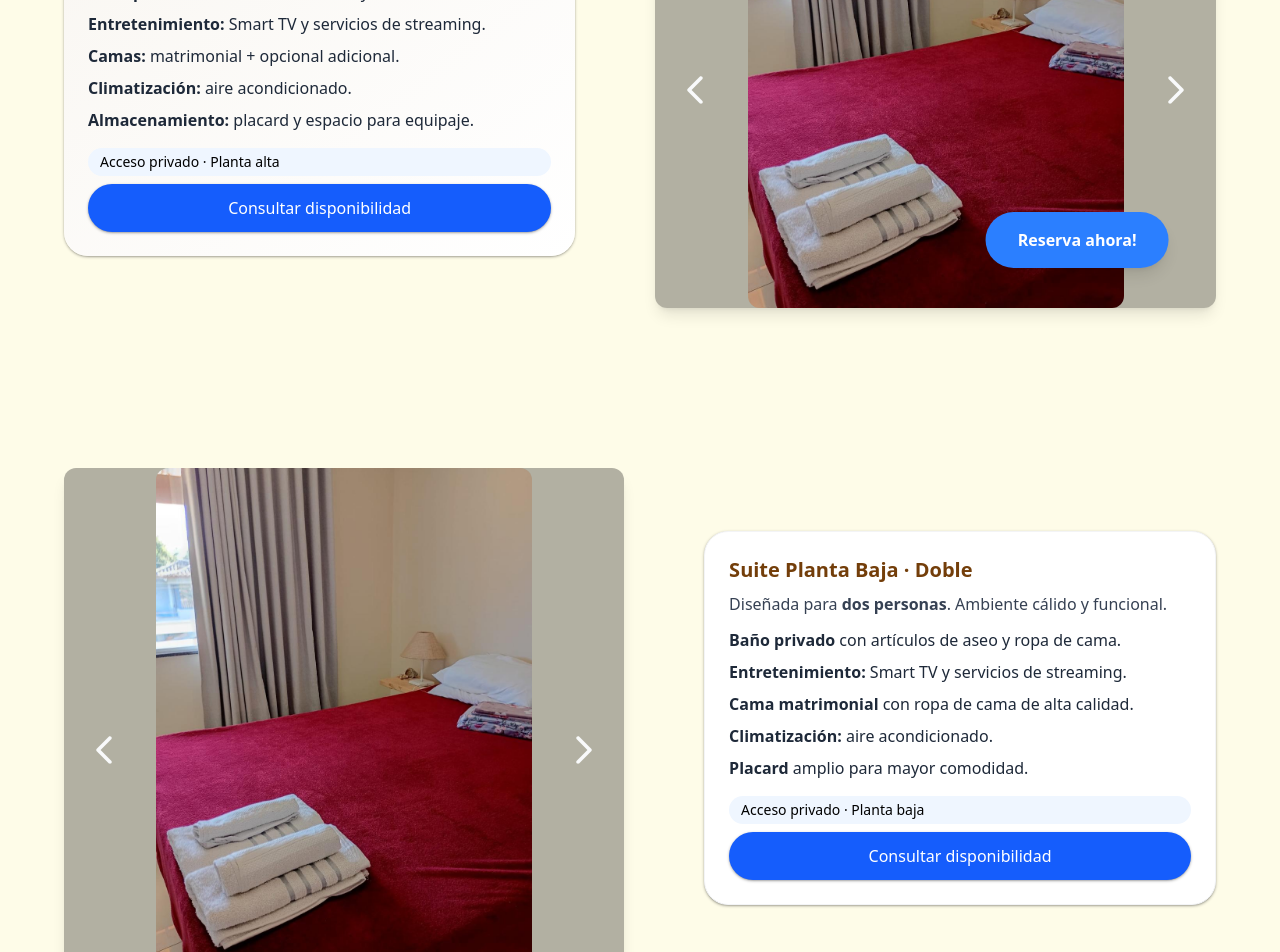
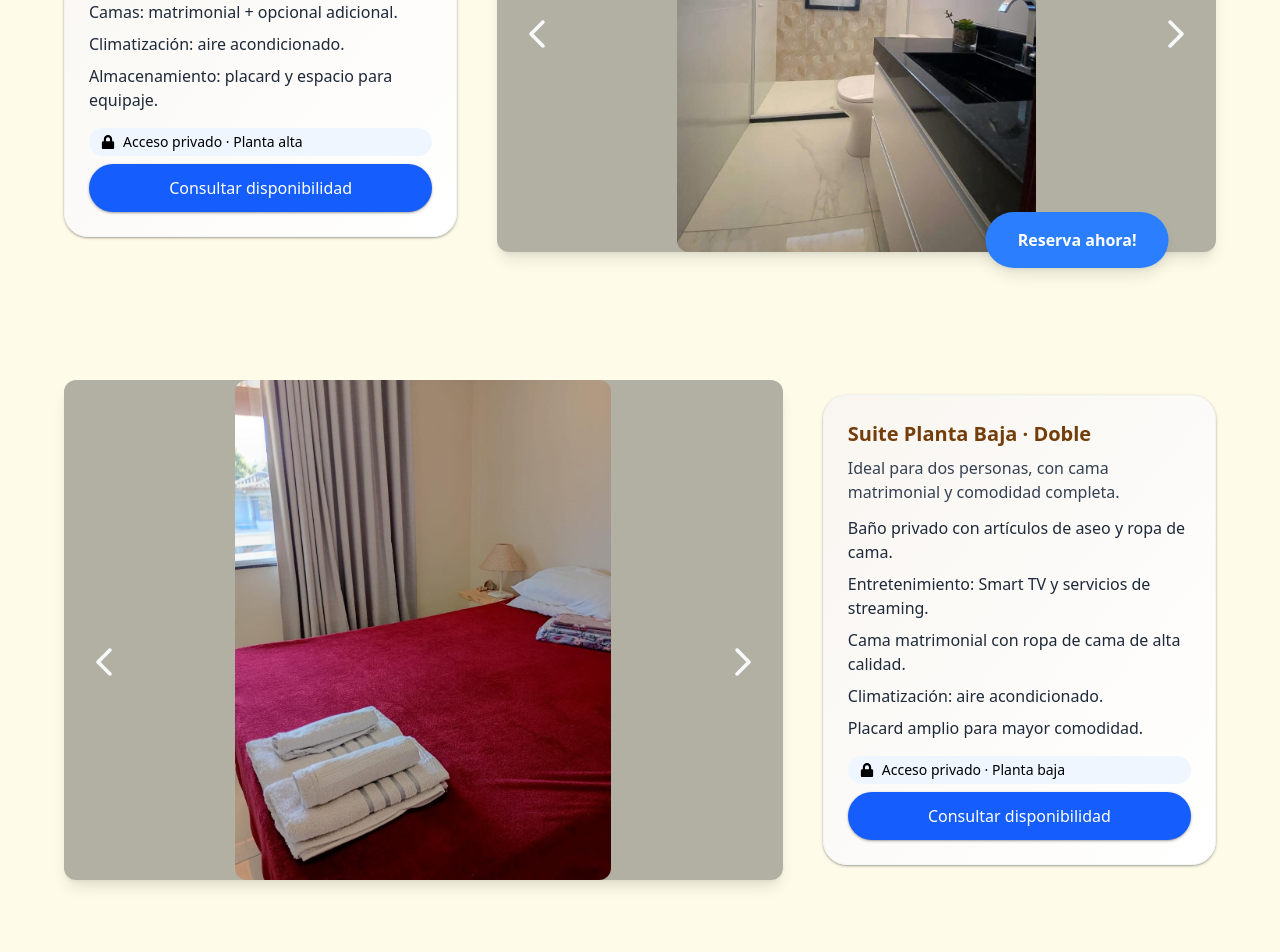
Before and after one commit to LautaroMiceli/corazon-de-geriba, a React (Vite) app: page /accommodations in a window 1280 px wide. Shown: the part 500-1452 px from the top of the page. Built offline with nearby package versions, Linux system fonts and the light colour scheme.

Commit message:
Accommodation refactorizado

```diff
--- /dev/null
+++ b/src/Components/CustomGallery.jsx
@@ -0,0 +1,43 @@
+import { useEffect } from "react";
+import { responsiveOptions } from "../utils/galleryImages";
+import { Galleria } from "primereact/galleria";
+
+const CustomGallery = ({ images, children, reverse }) => {
+    useEffect(() => {
+        window.scrollTo(0, 0);
+    }, []);
+    const itemTemplate = (item) => (
+        <div className="flex justify-center items-center bg-black/5 rounded-xl h-60 sm:h-80 md:h-[500px]">
+            <img
+                src={item.itemImageSrc}
+                alt={item.alt}
+                className="max-h-full max-w-full object-contain rounded-xl"
+            />
+        </div>
+    );
+    const galleriaProps = {
+        value: images,
+        item: itemTemplate,
+        responsiveOptions,
+        circular: true,
+        showThumbnails: false,
+        showThumbnailNavigators: false,
+        showIndicators: false,
+        showItemNavigators: true,
+        autoPlay: true,
+        transitionInterval: 4000,
+    };
+
+    return (
+        <div className={`max-h-screen w-full p-12 flex flex-col gap-5 items-center justify-center lg:flex-row lg:gap-10 ${reverse ? "lg:flex-row-reverse" : ""}`}>
+            {children}
+            <Galleria
+                className="w-full h-full rounded-xl shadow-lg overflow-hidden bg-black/30 max-w-3xl"
+                {...galleriaProps}
+            />
+
+        </div>
+    )
+}
+
+export default CustomGallery
--- a/src/Screens/Accommodation.jsx
+++ b/src/Screens/Accommodation.jsx
@@ -1,59 +1,13 @@
-import React, { useEffect } from "react";
-import { Galleria } from "primereact/galleria";
+import React from "react";
 import { bedroomImages_doble, bedroomImages_triple } from "../utils/galleryImages";
-import { responsiveOptions } from "../utils/galleryImages";
 import { Link } from "react-router-dom";
+import CustomGallery from "../Components/CustomGallery";
+import { FaLock } from "react-icons/fa";
+import { roomDataDoble, roomDataTriple } from "../utils/roomData";
 
-const BedroomGallery = ({ children, images, flex_row_reverse }) => {
-    useEffect(() => {
-        window.scrollTo(0, 0);
-    }, []);
-
-    const itemTemplate = (item) => (
-        <div className="flex justify-center items-center bg-black/5 rounded-xl h-60 sm:h-80 md:h-[500px]">
-            <img
-                src={item.itemImageSrc}
-                alt={item.alt}
-                className="max-h-full max-w-full object-contain rounded-xl"
-            />
-        </div>
-    );
-
-    return (
-        <section className="w-full px-4 py-6 flex flex-col gap-6 items-center mt-20">
-            <div className="flex flex-col items-center gap-6 w-full max-w-6xl lg:gap-20">
-                <div className={`flex flex-col items-center gap-6 w-full max-w-6xl
-                ${flex_row_reverse ? "lg:flex-row-reverse" : "lg:flex-row"}
-                lg:gap-20`}
-                >
-                    {/* Texto descriptivo */}
-                    {children}
-                    <Galleria
-                        className="rounded-xl shadow-lg overflow-hidden bg-black/30 w-full max-w-3xl"
-                        value={bedroomImages_doble}
-                        item={itemTemplate}
-                        responsiveOptions={responsiveOptions}
-                        circular
-                        showThumbnails={false}         // 🔹 oculta thumbnails
-                        showThumbnailNavigators={false}
-                        showIndicators={false}
-                        showItemNavigators             // flechas laterales
-                        autoPlay
-                        transitionInterval={4000}
-                        style={{ width: "100%", height: "100%" }}
-                    />
-                </div>
-            </div>
-        </section>
-    );
-}
-
-export default function RoomDetailsScreen({ url, loading = false }) {
-    const isDisabled = Boolean(loading);
-
+export default function RoomDetailsScreen() {
     return (
         <section className="w-full mx-auto px-4 pt-20 pb-25">
-            {/* Header */}
             <header className="mb-6 text-center">
                 <h1 className="text-2xl sm:text-3xl md:text-4xl font-bold text-gray-800 mb-4 border-b-4 border-yellow-500 pb-2">
                     Habitaciones
@@ -63,70 +17,16 @@ export default function RoomDetailsScreen({ url, loading = false }) {
                 </p>
             </header>
 
-            {/* Integración de la galería */}
             <div className="mt-8 flex flex-col gap-8">
-                <BedroomGallery images={bedroomImages_triple} flex_row_reverse={false}>
-                    {/* Suite planta alta */}
-                    <article className="w-full sm:w-88 md:w-250 rounded-3xl p-4 sm:p-6 shadow-sm/30 bg-linear-to-br from-[#F9F6F1] to-white text-center lg:text-left">
-                        <h2 className="text-lg sm:text-xl font-semibold mb-2 text-yellow-900">
-                            Suite Planta Alta · Triple
-                        </h2>
-                        <p className="text-gray-700 mb-3 text-sm sm:text-base">
-                            Ideal para <strong>dos personas</strong>, con posibilidad de incluir <strong>una cama adicional</strong>.
-                        </p>
-                        <ul className="space-y-2 text-gray-800 text-sm sm:text-base">
-                            <li><strong>Baño privado</strong> con artículos de aseo y toallas incluidos.</li>
-                            <li><strong>Entretenimiento:</strong> Smart TV y servicios de streaming.</li>
-                            <li><strong>Camas:</strong> matrimonial + opcional adicional.</li>
-                            <li><strong>Climatización:</strong> aire acondicionado.</li>
-                            <li><strong>Almacenamiento:</strong> placard y espacio para equipaje.</li>
-                        </ul>
-                        <div className="mt-4 flex flex-col gap-2">
-                            <span className="inline-flex items-center gap-2 text-sm font-medium bg-blue-50 px-3 py-1 rounded-full">
-                                Acceso privado · Planta alta
-                            </span>
-                            <Link
-                                to="/booking?suite=triple"
-                                className='text-white py-2 px-4 sm:py-3 sm:px-5 rounded-3xl shadow-sm/30 text-center bg-blue-600 hover:bg-blue-700 transition-colors text-sm sm:text-base'
-                            >
-                                Consultar disponibilidad
-                            </Link>
-                        </div>
-                    </article>
-                </BedroomGallery>
+                <CustomGallery images={bedroomImages_triple}>
+                    <RoomDetails room={roomDataTriple} />
+                </CustomGallery>
 
-                <BedroomGallery images={bedroomImages_doble} flex_row_reverse={true}>
-                    {/* Suite planta baja */}
-                    <article className="w-full sm:w-88 md:w-250 rounded-3xl p-4 sm:p-6 shadow-sm/30 bg-white border border-gray-100 text-center lg:text-left">
-                        <h2 className="text-lg sm:text-xl font-semibold mb-2 text-yellow-900">
-                            Suite Planta Baja · Doble
-                        </h2>
-                        <p className="text-gray-700 mb-3 text-sm sm:text-base">
-                            Diseñada para <strong>dos personas</strong>. Ambiente cálido y funcional.
-                        </p>
-                        <ul className="space-y-2 text-gray-800 text-sm sm:text-base">
-                            <li><strong>Baño privado</strong> con artículos de aseo y ropa de cama.</li>
-                            <li><strong>Entretenimiento:</strong> Smart TV y servicios de streaming.</li>
-                            <li><strong>Cama matrimonial</strong> con ropa de cama de alta calidad.</li>
-                            <li><strong>Climatización:</strong> aire acondicionado.</li>
-                            <li><strong>Placard</strong> amplio para mayor comodidad.</li>
-                        </ul>
-                        <div className="mt-4 flex flex-col gap-2">
-                            <span className="inline-flex items-center gap-2 text-sm font-medium bg-blue-50 px-3 py-1 rounded-full">
-                                Acceso privado · Planta baja
-                            </span>
-                            <Link
-                                to="/booking?suite=doble"
-                                className='text-white py-2 px-4 sm:py-3 sm:px-5 rounded-3xl shadow-sm/30 text-center bg-blue-600 hover:bg-blue-700 transition-colors text-sm sm:text-base'
-                            >
-                                Consultar disponibilidad
-                            </Link>
-                        </div>
-                    </article>
-                </BedroomGallery>
+                <CustomGallery images={bedroomImages_doble} reverse={true}>
+                    <RoomDetails room={roomDataDoble} />
+                </CustomGallery>
             </div>
 
-            {/* CTA area */}
             <footer className="mt-8">
                 <div className="flex flex-col sm:flex-row sm:items-center sm:justify-between gap-4 text-center sm:text-left">
                     <p className="text-sm text-gray-600">
@@ -137,3 +37,38 @@ export default function RoomDetailsScreen({ url, loading = false }) {
         </section>
     );
 }
+
+
+const RoomDetails = ({ room }) => {
+    return (
+        <article className={`w-full sm:w-88 md:w-150 rounded-3xl p-4 sm:p-6 shadow-sm/30 bg-linear-to-br from-[#F9F6F1] to-white border border-gray-100 text-center lg:text-left`}>
+            <h2 className="text-lg sm:text-xl font-semibold mb-2 text-yellow-900">
+                {room.title}
+            </h2>
+
+            <p className="text-gray-700 mb-3 text-sm sm:text-base">
+                {room.description}
+            </p>
+
+            <ul className="space-y-2 text-gray-800 text-sm sm:text-base">
+                {room.features.map((feature, i) => (
+                    <li key={i}>{feature}</li>
+                ))}
+            </ul>
+
+            <div className="mt-4 flex flex-col gap-2">
+                <span className="inline-flex items-center gap-2 text-sm font-medium bg-blue-50 px-3 py-1 rounded-full">
+                    <FaLock />
+                    {room.tag}
+                </span>
+
+                <Link
+                    to={room.booking.link}
+                    className="text-white py-2 px-4 sm:py-3 sm:px-5 rounded-3xl shadow-sm/30 text-center bg-blue-600 hover:bg-blue-700 transition-colors text-sm sm:text-base"
+                >
+                    {room.booking.label}
+                </Link>
+            </div>
+        </article>
+    );
+};
--- a/src/Screens/Services.jsx
+++ b/src/Screens/Services.jsx
@@ -1,6 +1,7 @@
 import { Galleria } from 'primereact/galleria';
 import { breakfastImages, bedroomImages, responsiveOptions } from '../utils/galleryImages';
 import { Link } from 'react-router-dom';
+import CustomGallery from '../Components/CustomGallery';
 
 const Services = () => {
   return (
@@ -49,39 +50,4 @@ const Services = () => {
   )
 }
 
-const CustomGallery = ({ images, children, reverse }) => {
-  const itemTemplate = (item) => (
-    <div className="flex justify-center items-center bg-black/5 rounded-xl h-60 sm:h-80 md:h-[500px]">
-      <img
-        src={item.itemImageSrc}
-        alt={item.alt}
-        className="max-h-full max-w-full object-contain rounded-xl"
-      />
-    </div>
-  );
-  const galleriaProps = {
-    value: images,
-    item: itemTemplate,
-    responsiveOptions,
-    circular: true,
-    showThumbnails: false,
-    showThumbnailNavigators: false,
-    showIndicators: false,
-    showItemNavigators: true,
-    autoPlay: true,
-    transitionInterval: 4000,
-  };
-
-  return (
-    <div className={`max-h-screen w-full p-12 flex flex-col gap-5 items-center justify-center lg:flex-row lg:gap-10 ${reverse ? "lg:flex-row-reverse" : ""}`}>
-      {children}
-      <Galleria
-        className="w-full h-full rounded-xl shadow-lg overflow-hidden bg-black/30 max-w-3xl"
-        {...galleriaProps}
-      />
-
-    </div>
-  )
-}
-
 export default Services
--- /dev/null
+++ b/src/utils/roomData.js
@@ -0,0 +1,36 @@
+const roomDataTriple = {
+    title: "Suite Planta Alta · Triple",
+    description:
+        "Ideal para dos personas, con posibilidad de incluir una cama adicional.",
+    features: [
+        "Baño privado con artículos de aseo y toallas incluidos.",
+        "Entretenimiento: Smart TV y servicios de streaming.",
+        "Camas: matrimonial + opcional adicional.",
+        "Climatización: aire acondicionado.",
+        "Almacenamiento: placard y espacio para equipaje.",
+    ],
+    tag: "Acceso privado · Planta alta",
+    booking: {
+        label: "Consultar disponibilidad",
+        link: "/booking?suite=triple",
+    },
+}
+
+const roomDataDoble = {
+    title: "Suite Planta Baja · Doble",
+    description: "Ideal para dos personas, con cama matrimonial y comodidad completa.",
+    features: [
+        "Baño privado con artículos de aseo y ropa de cama.",
+        "Entretenimiento: Smart TV y servicios de streaming.",
+        "Cama matrimonial con ropa de cama de alta calidad.",
+        "Climatización: aire acondicionado.",
+        "Placard amplio para mayor comodidad.",
+    ],
+    tag: "Acceso privado · Planta baja",
+    booking: {
+        label: "Consultar disponibilidad",
+        link: "/booking?suite=doble",
+    },
+}
+
+export { roomDataTriple, roomDataDoble };
```
